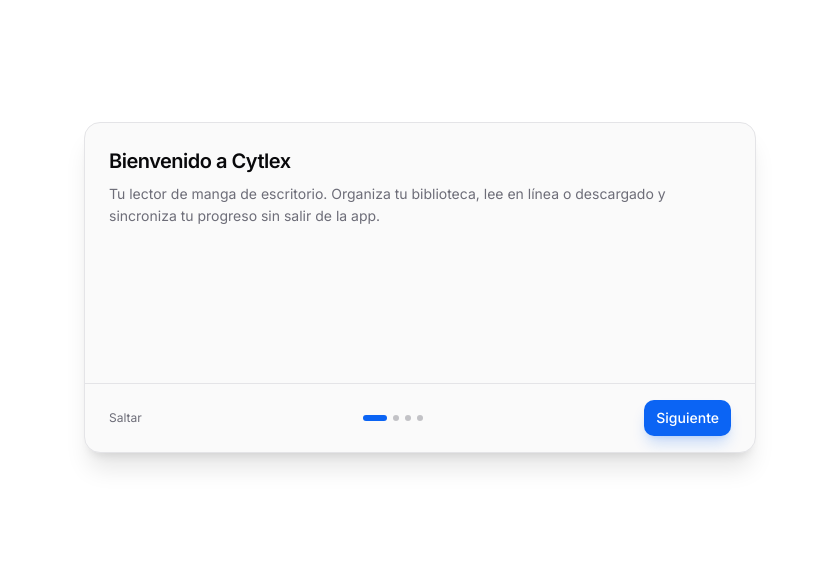
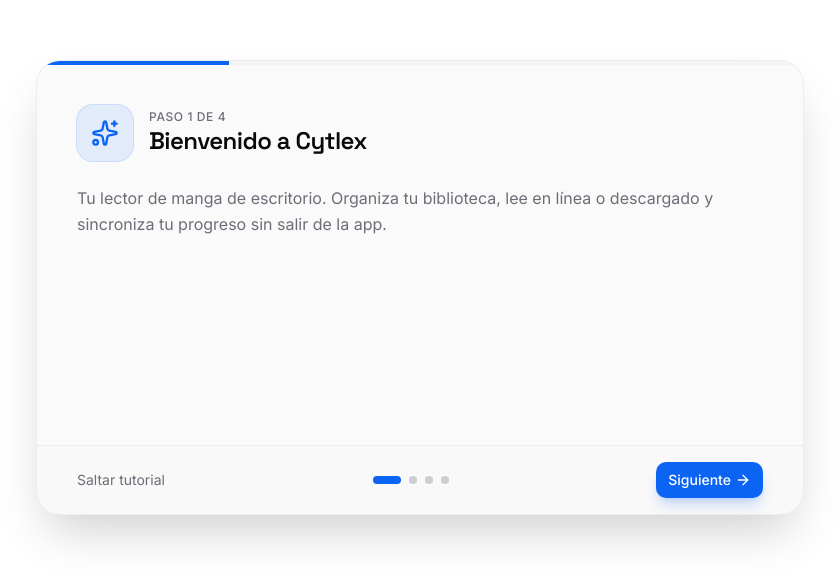
Before and after one commit to fobicho/Cytlex, a React (Vite) app: page /#/manga in a window 1280 px wide. Before the commit this address led to /#/ajustes. Shown: the part 113-696 px from the top of the page, without its empty margins (220-1059 px from the left). Built offline with nearby package versions, Linux system fonts and the light colour scheme.

Commit message:
fix: ajustes visuales, animaciones y tutorial modificado

```diff
--- a/electron/main.js
+++ b/electron/main.js
@@ -75,6 +75,8 @@
     minWidth: MIN_WIDTH,
     minHeight: MIN_HEIGHT,
     frame: false,
+    roundedCorners: true,
+    fullscreenable: true,
     show: !launchedInBackground,
     backgroundColor: themeBg(),
     webPreferences: {
--- a/src/components/Onboarding.jsx
+++ b/src/components/Onboarding.jsx
@@ -1,9 +1,12 @@
 import { useState, useCallback, useEffect } from 'react';
 import { motion, AnimatePresence } from 'framer-motion';
+import { Sparkles, BookOpen, Palette, Rocket, ArrowLeft, ArrowRight } from 'lucide-react';
 import { THEMES, MODES } from '../lib/themes.js';
 import { settings } from '../lib/settings.js';
 import { cn } from '../lib/utils.js';
 import { Button } from './ui/button.jsx';
+
+const STEP_ICONS = [Sparkles, BookOpen, Palette, Rocket];
 
 const STEPS = [
   {
@@ -50,9 +53,16 @@
   }, [exiting, onDone]);
 
   const applyTheme = useCallback((t, m) => {
+    const run = () => {
       setTheme(t);
       setMode(m);
       settings.set({ theme: t, mode: m });
+    };
+    if (typeof document !== 'undefined' && typeof document.startViewTransition === 'function') {
+      document.startViewTransition(run);
+    } else {
+      run();
+    }
   }, []);
 
   const finish = useCallback(() => {
@@ -68,56 +78,94 @@
   const back = () => setStep((s) => Math.max(0, s - 1));
 
   const isTheme = step === 2;
+  const Icon = STEP_ICONS[step] || Sparkles;
+  const progress = ((step + 1) / STEPS.length) * 100;
 
   return (
     <motion.div
-      className="fixed inset-0 z-[60] flex items-center justify-center bg-background p-4 transition-colors duration-300"
-      initial={{ opacity: 0 }}
-      animate={{ opacity: 1, y: exiting ? '-100%' : 0 }}
-      transition={{ duration: exiting ? 0.8 : 0.25, ease: exiting ? [0.76, 0, 0.24, 1] : 'easeOut' }}
+      className="fixed inset-0 z-[60] flex items-center justify-center bg-background/70 backdrop-blur-md p-4 transition-colors duration-300"
+      initial={{ y: '0%' }}
+      animate={{ y: exiting ? '-100%' : '0%' }}
+      transition={{ duration: exiting ? 0.8 : 0, ease: exiting ? [0.76, 0, 0.24, 1] : 'linear' }}
     >
-      <div
-        className="w-full max-w-2xl rounded-2xl border border-border bg-card text-card-foreground shadow-xl overflow-hidden transition-colors duration-300"
+      <motion.div
+        className="relative w-full max-w-3xl overflow-hidden rounded-3xl border border-border/60 bg-card text-card-foreground shadow-2xl shadow-black/20 transition-colors duration-300"
+        initial={{ opacity: 0, y: 24, scale: 0.96 }}
+        animate={{ opacity: 1, y: 0, scale: 1 }}
+        transition={{ duration: 0.35, ease: [0.22, 1, 0.36, 1] }}
       >
-            <div className="px-6 py-6 min-h-[260px]">
+        {/* Top progress bar */}
+        <div className="h-1 w-full bg-muted">
+          <motion.div
+            className="h-full bg-primary"
+            initial={{ width: 0 }}
+            animate={{ width: `${progress}%` }}
+            transition={{ duration: 0.4, ease: [0.22, 1, 0.36, 1] }}
+          />
+        </div>
+
+        <div className="px-6 py-8 sm:px-10 sm:py-10">
           <AnimatePresence mode="wait">
             <motion.div
               key={step}
-                  initial={{ opacity: 0, x: 16 }}
+              initial={{ opacity: 0, x: 24 }}
               animate={{ opacity: 1, x: 0 }}
-                  exit={{ opacity: 0, x: -16 }}
-                  transition={{ duration: 0.2, ease: 'easeOut' }}
+              exit={{ opacity: 0, x: -24 }}
+              transition={{ duration: 0.25, ease: 'easeOut' }}
+              className="min-h-[300px]"
             >
-                  <h2 className="text-xl font-semibold tracking-tight mb-2">{STEPS[step].title}</h2>
-                  {STEPS[step].body && <p className="text-sm text-muted-foreground leading-relaxed">{STEPS[step].body}</p>}
+              <div className="mb-6 flex items-center gap-4">
+                <div className="grid h-14 w-14 place-items-center rounded-2xl bg-primary/10 text-primary ring-1 ring-primary/20">
+                  <Icon className="h-7 w-7" />
+                </div>
+                <div className="min-w-0">
+                  <p className="text-xs font-medium uppercase tracking-wider text-muted-foreground">
+                    Paso {step + 1} de {STEPS.length}
+                  </p>
+                  <h2 className="text-2xl font-semibold tracking-tight font-display">{STEPS[step].title}</h2>
+                </div>
+              </div>
+
+              {STEPS[step].body && (
+                <p className="text-base text-muted-foreground leading-relaxed">{STEPS[step].body}</p>
+              )}
+
               {STEPS[step].bullets && (
-                    <ul className="mt-3 space-y-2 text-sm text-muted-foreground">
+                <ul className="mt-4 space-y-3">
                   {STEPS[step].bullets.map((b, i) => (
-                        <li key={i} className="flex gap-2">
-                          <span className="mt-1.5 h-1.5 w-1.5 rounded-full bg-primary shrink-0" />
-                          <span>{b}</span>
-                        </li>
+                    <motion.li
+                      key={i}
+                      initial={{ opacity: 0, x: 12 }}
+                      animate={{ opacity: 1, x: 0 }}
+                      transition={{ delay: 0.05 * i, duration: 0.25 }}
+                      className="flex items-start gap-3 rounded-xl border border-border/50 bg-muted/30 px-4 py-3 text-sm text-muted-foreground"
+                    >
+                      <span className="mt-1.5 h-2 w-2 rounded-full bg-primary shrink-0" />
+                      <span className="leading-relaxed">{b}</span>
+                    </motion.li>
                   ))}
                 </ul>
               )}
 
               {isTheme && (
-                    <div className="mt-4 space-y-4">
-                      <div className="flex gap-2">
+                <div className="mt-6 space-y-5">
+                  <div className="flex gap-2 rounded-xl border border-border/50 bg-muted/30 p-1.5">
                     {MODES.map((m) => (
                       <button
                         key={m.id}
                         onClick={() => applyTheme(theme, m.id)}
                         className={cn(
-                              'flex-1 rounded-lg border px-3 py-2 text-sm transition-colors',
-                              mode === m.id ? 'border-primary bg-primary/10 text-foreground' : 'border-border text-muted-foreground hover:bg-accent'
+                          'flex-1 rounded-lg px-3 py-2.5 text-sm font-medium transition-all',
+                          mode === m.id
+                            ? 'bg-background text-foreground shadow-sm ring-1 ring-border'
+                            : 'text-muted-foreground hover:text-foreground'
                         )}
                       >
                         {m.name}
                       </button>
                     ))}
                   </div>
-                      <div className="grid grid-cols-2 sm:grid-cols-3 gap-2">
+                  <div className="grid grid-cols-2 sm:grid-cols-3 gap-3">
                     {THEMES.map((t) => {
                       const sw = t.swatch[mode] || t.swatch.dark;
                       const selected = theme === t.id;
@@ -126,11 +174,13 @@
                           key={t.id}
                           onClick={() => applyTheme(t.id, mode)}
                           className={cn(
-                                'flex items-center gap-3 rounded-lg border px-3 py-2.5 text-left transition-colors',
-                                selected ? 'border-primary bg-primary/10' : 'border-border hover:bg-accent'
+                            'group flex items-center gap-3 rounded-xl border px-3 py-3 text-left transition-all',
+                            selected
+                              ? 'border-primary bg-primary/5 ring-1 ring-primary/30'
+                              : 'border-border/60 hover:border-border hover:bg-muted/40'
                           )}
                         >
-                              <div className="h-8 w-8 rounded-full border border-border overflow-hidden shrink-0 flex">
+                          <div className="h-10 w-10 rounded-full border border-border/60 overflow-hidden shrink-0 flex shadow-inner">
                             <span className="flex-1" style={{ background: sw[0] }} />
                             <span className="flex-1" style={{ background: sw[1] }} />
                           </div>
@@ -148,33 +198,42 @@
           </AnimatePresence>
         </div>
 
-            <div className="px-6 py-4 border-t border-border flex items-center justify-between">
-              <button onClick={finish} className="text-xs text-muted-foreground hover:text-foreground transition-colors">
-                Saltar
+        <div className="flex flex-col gap-4 border-t border-border/60 bg-muted/20 px-6 py-4 sm:flex-row sm:items-center sm:justify-between sm:px-10">
+          <button
+            onClick={finish}
+            className="text-sm text-muted-foreground hover:text-foreground transition-colors self-start sm:self-auto"
+          >
+            Saltar tutorial
           </button>
-              <div className="flex gap-1.5">
+
+          <div className="flex items-center gap-2">
             {STEPS.map((_, i) => (
-                  <span
+              <motion.span
                 key={i}
+                animate={{ width: i === step ? 28 : 8 }}
+                transition={{ duration: 0.3, ease: [0.22, 1, 0.36, 1] }}
                 className={cn(
-                      'h-1.5 rounded-full transition-all',
-                      i === step ? 'w-6 bg-primary' : 'w-1.5 bg-muted-foreground/40'
+                  'h-2 rounded-full',
+                  i === step ? 'bg-primary' : i < step ? 'bg-primary/40' : 'bg-muted-foreground/30'
                 )}
               />
             ))}
           </div>
-              <div className="flex gap-2">
+
+          <div className="flex gap-2 self-end sm:self-auto">
             {step > 0 && (
               <Button variant="outline" size="sm" onClick={back}>
+                <ArrowLeft className="h-4 w-4 mr-1" />
                 Atrás
               </Button>
             )}
             <Button size="sm" onClick={next}>
               {step === STEPS.length - 1 ? 'Comenzar' : 'Siguiente'}
+              {step < STEPS.length - 1 && <ArrowRight className="h-4 w-4 ml-1" />}
             </Button>
           </div>
         </div>
-          </div>
+      </motion.div>
     </motion.div>
   );
 }
--- a/src/components/Splash.jsx
+++ b/src/components/Splash.jsx
@@ -1,7 +1,7 @@
 import { useEffect, useState } from 'react';
 import { motion } from 'framer-motion';
 
-const APPEAR = 900;
+const APPEAR = 400;
 const BEAT = 500;
 const EXIT = 800;
 
@@ -65,7 +65,7 @@
       <motion.div
         className="flex items-center gap-4"
         initial={{ opacity: 0, scale: 0.92 }}
-        animate={{ opacity: exiting ? 0 : 1, scale: exiting ? 0.96 : 1 }}
+        animate={{ opacity: 1, scale: 1 }}
         transition={{ duration: APPEAR / 1000, ease: 'easeOut' }}
       >
         <Logo />
--- a/src/index.css
+++ b/src/index.css
@@ -592,7 +592,7 @@
 }
 
 ::view-transition-new(root) {
-  animation: 360ms cubic-bezier(0.4, 0, 0.2, 1) both cx-vt-wipe;
+  animation: 240ms cubic-bezier(0.4, 0, 0.2, 1) both cx-vt-wipe;
   z-index: 1;
 }
 
```
Also changed, not shown: src/components/Sidebar.jsx (+14 -7 lines), src/lib/settings.js (+1 -6 lines), src/pages/Settings.jsx (+10 -2 lines). Lines whose indentation alone changed are shown as unchanged.
